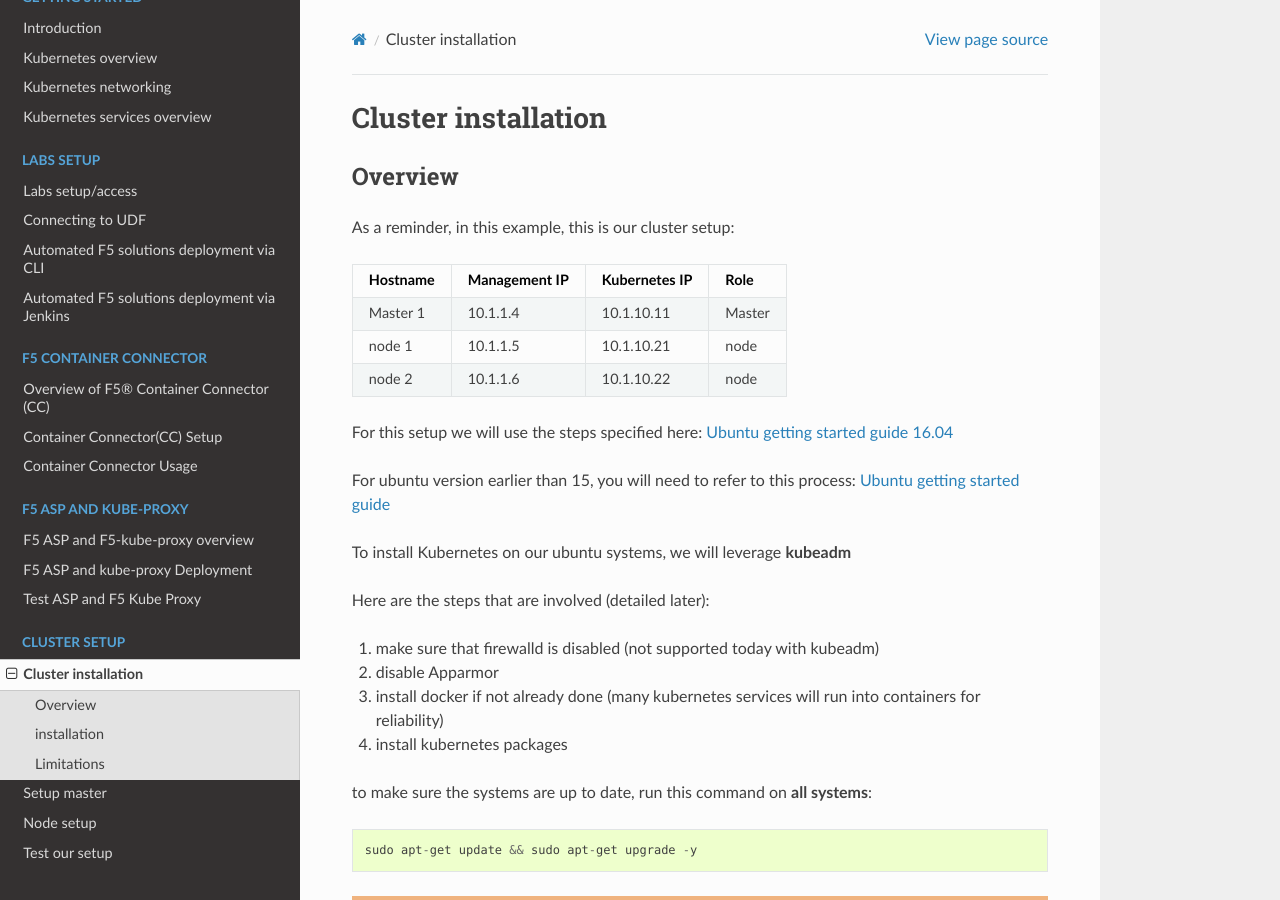
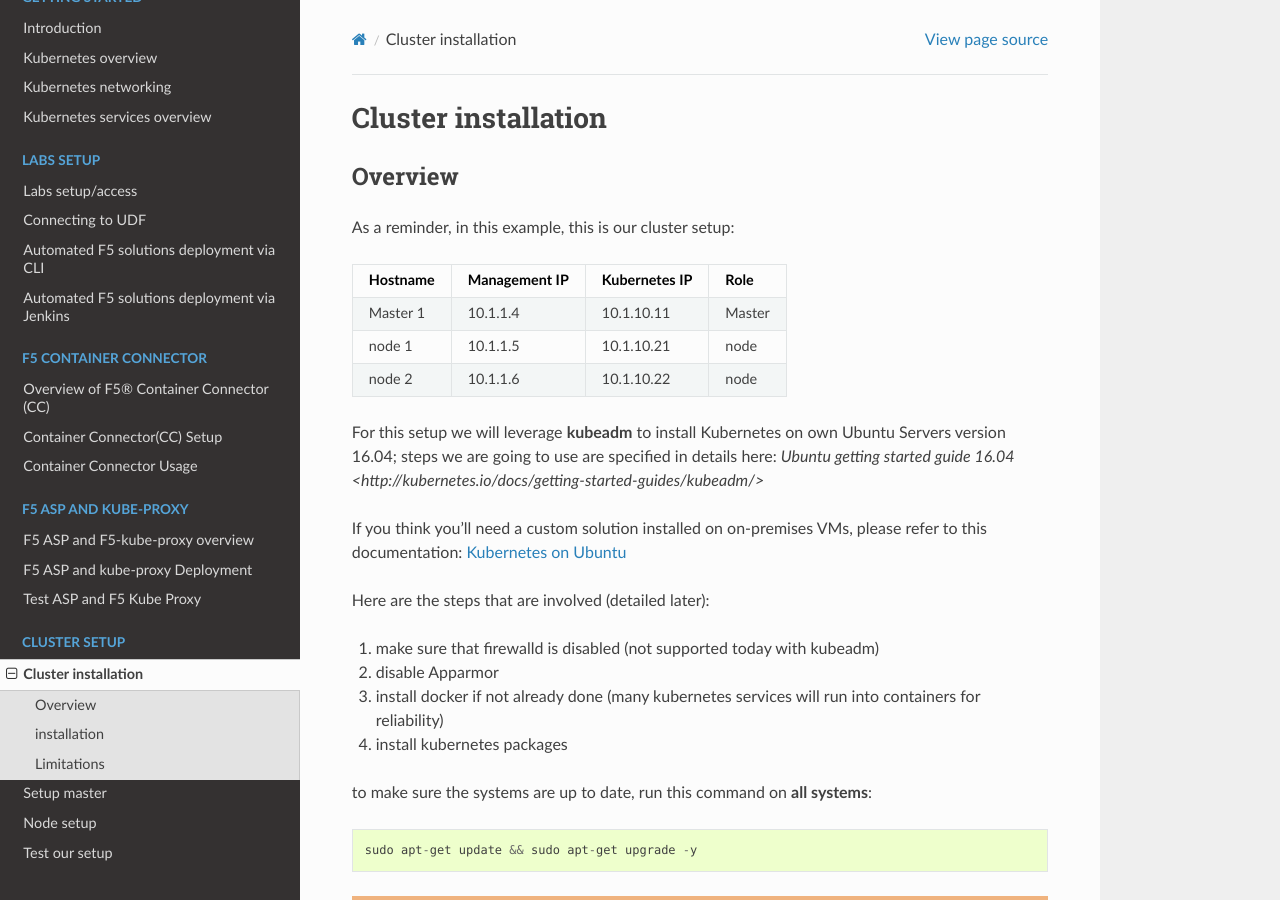
Before and after one commit to f5devcentral/f5-101-lab-kubernetes, a Sphinx documentation site: the page built from docs/cluster-setup-guide/cluster-setup-guide-cluster-installation.rst, in a window 1280 px wide and 900 px high. Built offline with Sphinx 7.4.7 and the Read the Docs theme 2.0.0, drawn with Linux system fonts in a browser that asks for light colours.

Commit message:
first update to cluster-installation

```diff
--- a/docs/cluster-setup-guide/cluster-setup-guide-cluster-installation.rst
+++ b/docs/cluster-setup-guide/cluster-setup-guide-cluster-installation.rst
@@ -17,11 +17,9 @@
 ==================  ====================  ====================  ============
 
 
-For this setup we will use the steps specified here: `Ubuntu getting started guide 16.04 <http://kubernetes.io/docs/getting-started-guides/kubeadm/>`_
+For this setup we will leverage **kubeadm** to install Kubernetes on own Ubuntu Servers version 16.04; steps we are going to use are specified in details here: `Ubuntu getting started guide 16.04 <http://kubernetes.io/docs/getting-started-guides/kubeadm/>`
 
-For ubuntu version earlier than 15, you will need to refer to this process: `Ubuntu getting started guide <http://kubernetes.io/docs/getting-started-guides/ubuntu/manual/>`_
-
-To install Kubernetes on our ubuntu systems, we will leverage **kubeadm**
+If you think you'll need a custom solution installed on on-premises VMs, please refer to this documentation: `Kubernetes on Ubuntu <https://kubernetes.io/docs/getting-started-guides/ubuntu/>`_
 
 Here are the steps that are involved (detailed later):
 
```
